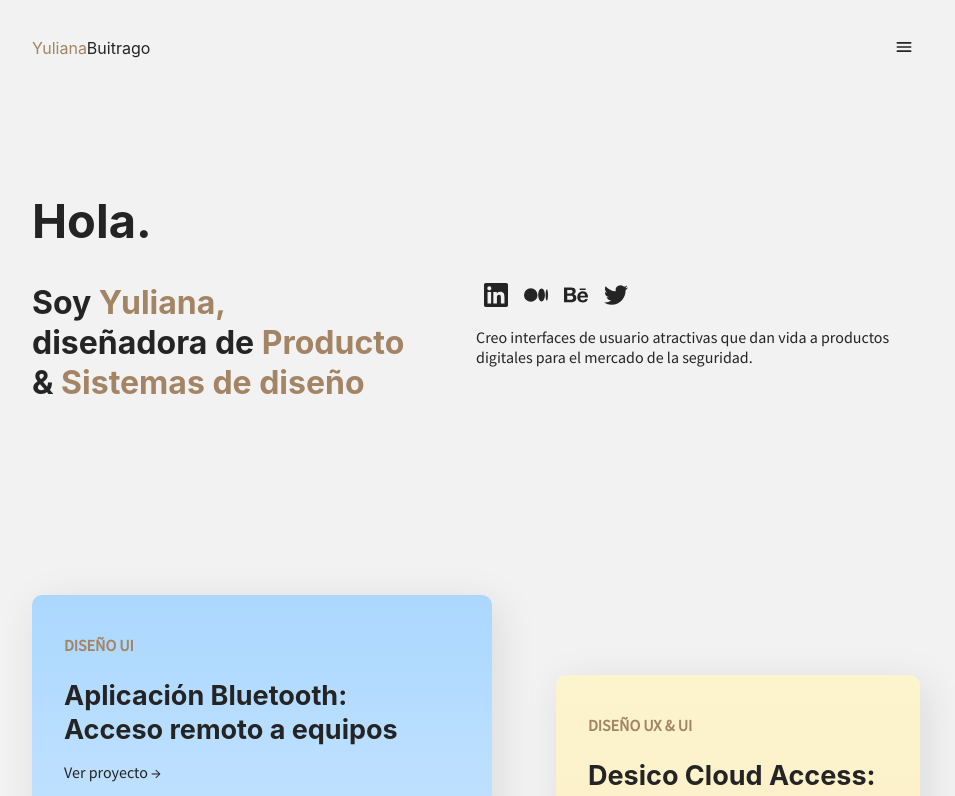
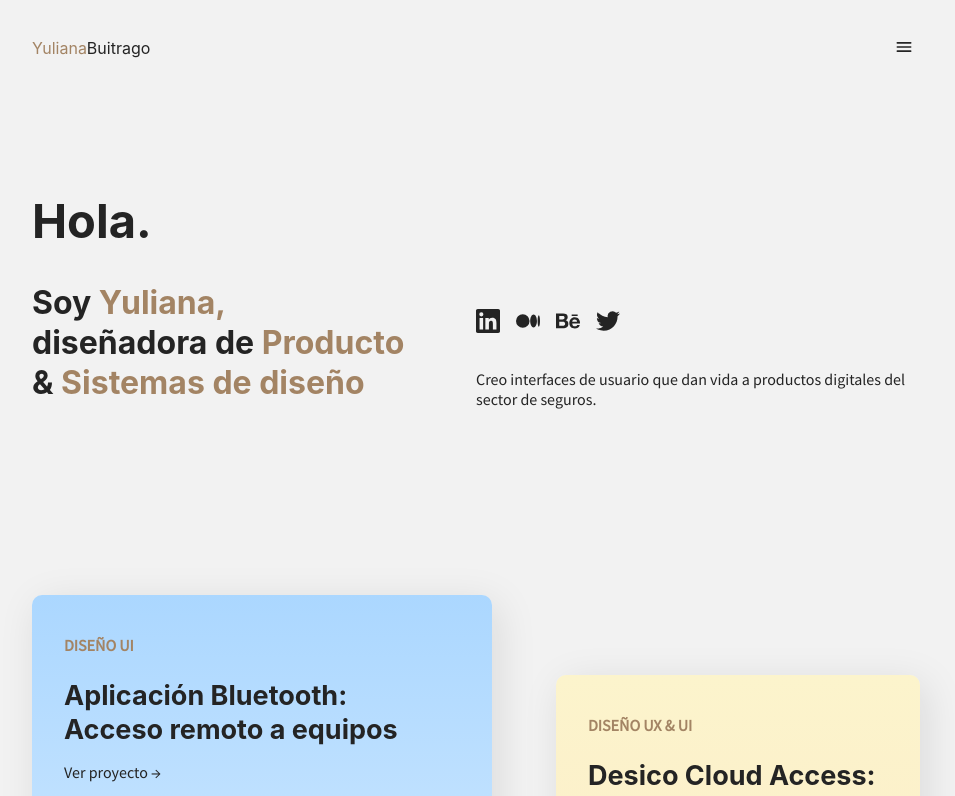
Before and after one commit to mbeneyto/yulianabuitrago.com, a Next.js app: page / in a window 1280 px wide. Shown: the top 796 px of the page, without its empty margins (164-1119 px from the left). Built offline with nearby package versions, Linux system fonts and the light colour scheme; a web font is replaced by a local one.

Commit message:
fix: social links

```diff
--- a/components/SocialLinks/styles.module.css
+++ b/components/SocialLinks/styles.module.css
@@ -2,3 +2,7 @@
   padding: 0 0.5em;
   display: inline-block;
 }
+
+.social > li:first-of-type {
+  padding-left: 0;
+}
--- a/components/sections/Hero/index.js
+++ b/components/sections/Hero/index.js
@@ -5,17 +5,16 @@ import styles from './styles.module.css'
 export default function Hero () {
   return (
     <div className={styles.hero}>
-      <h1>Hola.</h1>
-      <h2>
+      <h1 className={styles.greeting}>Hola.</h1>
+      <h2 className={styles.introduction}>
         Soy <span>Yuliana,</span>
         diseñadora de <span>Producto</span>
         & <span>Sistemas de diseño</span>
       </h2>
-      <div>
+      <div className={styles.what_i_do}>
         <SocialLinks className={styles.social} />
         <p>
-          Creo interfaces de usuario atractivas que dan vida a productos
-          digitales para el mercado de la seguridad.
+          Creo interfaces de usuario que dan vida a productos digitales del sector de seguros.
         </p>
       </div>
     </div>
--- a/components/sections/Hero/styles.module.css
+++ b/components/sections/Hero/styles.module.css
@@ -5,29 +5,33 @@
   padding: 6em 0;
 }
 
-.hero > h1 {
+.greeting {
   font-family: var(--secondary-font-family);
   font-size: 47px;
   margin-bottom: 2rem;
 }
 
-.hero > h2 {
+.introduction {
   font-family: var(--secondary-font-family);
   font-size: 32px;
   margin-bottom: 2rem;
 }
 
-.hero > h2 > span {
+.introduction span {
   color: var(--bold-accent-color);
 }
 
-.hero > h2 > span:after {
+.introduction span:after {
   content: "\A";
   white-space: pre-line;
 }
 
-.hero :global(ul) {
-  margin-bottom: 1rem;
+.what_i_do {
+  align-self: center;
+}
+
+.what_i_do :global(ul) {
+  margin-bottom: 2rem;
 }
 
 @media (min-width: 800px) {
```
